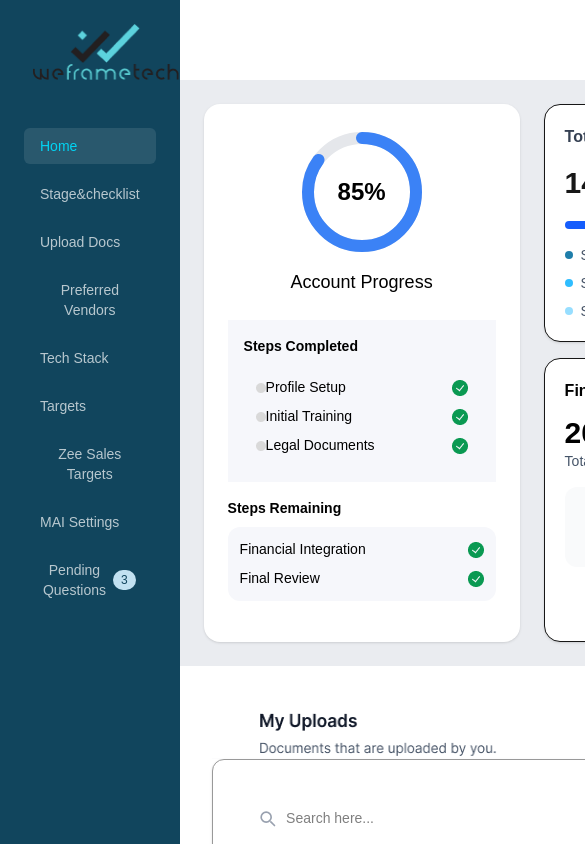
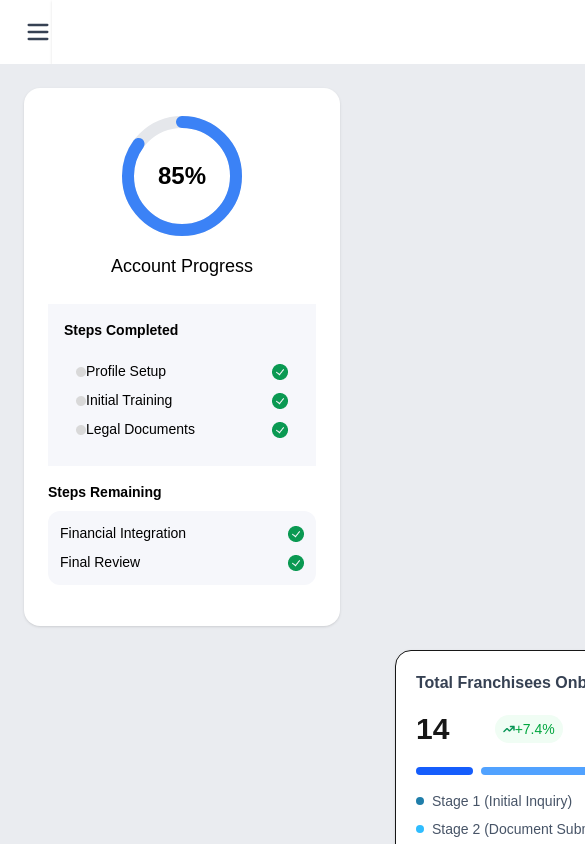
Before and after one commit to PranaySAG/weframetech-next, a Next.js app: page / in a window 390 px wide. Shown: the top 844 px of the page, 585 px wide, since content can reach past the window. Built offline with nearby package versions, Linux system fonts and the light colour scheme.

Commit message:
responsive sidebar

```diff
--- a/app/component/Navbar.tsx
+++ b/app/component/Navbar.tsx
@@ -1,17 +1,29 @@
-import React from 'react'
-import Image from 'next/image';
+import React from "react";
+import Image from "next/image";
 import avatar from "../../public/assets/Avatar.png";
 import Gear from "../../public/assets/Gear.png";
 
 function Navbar() {
   return (
-    <div className="h-[80px] w-[1192px] bg-white flex items-center justify-end pr-[32px]">
-        <div className='h-[40px] w-[96px] flex justify-between items-center gap-xl'>
-          <Image alt="gear" src={Gear} width={20} height={20} className="h-[20px] w-[20px] radius-sm spacing-md" />
-          <Image alt="avatar" src={avatar} width={40} height={40} className="h-[40px] w-[40px] radius-full" />
-        </div>
+    <div className="w-full h-16 bg-white flex items-center justify-end px-4 md:px-8 shadow">
+      <div className="flex items-center gap-4">
+        <Image
+          alt="gear"
+          src={Gear}
+          width={20}
+          height={20}
+          className="h-5 w-5"
+        />
+        <Image
+          alt="avatar"
+          src={avatar}
+          width={40}
+          height={40}
+          className="h-10 w-10 rounded-full"
+        />
+      </div>
     </div>
-  )
+  );
 }
 
-export default Navbar
+export default Navbar;
--- a/app/page.tsx
+++ b/app/page.tsx
@@ -1,3 +1,5 @@
+"use client";
+import { useState } from "react";
 import Image from "next/image";
 import logo from "../public/assets/Group (2).png";
 import img2 from "../public/assets/Group (3).png";
@@ -7,30 +9,28 @@ import FinancialTarget from "./component/FinancialTarget";
 import DashboardCards from "./component/DashboardCard";
 import InsightsAndLeads from "./component/InsightAndLead";
 import DocumentTable from "./component/DocumentTable";
-import img1 from '../public/assets/Content.png'
+import img1 from "../public/assets/Content.png";
+import { Menu, X } from "lucide-react";
 
 export default function Home() {
+  const [open, setOpen] = useState(false);
   return (
     <div className="flex min-h-screen">
-      <div className="bg-[#11455D] w-[248px] py-4 px-2 flex flex-col">
-        <div>
-          <div className="h-[72px] w-[146px] flex flex-col justify-center">
-            <Image
-              src={logo}
-              alt="logo"
-              width={70}
-              height={40}
-              className="ml-[62px]"
-            />
-            <Image
-              src={img2}
-              alt="logos"
-              width={146}
-              height={15}
-              className="ml-[25px]"
-            />
+      <div
+        className={`md:static top-0 left-0 bg-[#11455D] w-[248px] min-h-screen py-4 px-2 flex flex-col z-50 transform transition-transform duration-300 ${
+          open ? "fixed translate-x-0" : "fixed -translate-x-full md:translate-x-0"
+        }`}
+      >
+        <div className="flex items-center justify-between px-4">
+          <div className="flex flex-col items-center">
+            <Image src={logo} alt="logo" width={70} height={40} />
+            <Image src={img2} alt="logos" width={146} height={15} />
           </div>
-          <nav className="pt-10 flex flex-col gap-8">
+          <button onClick={() => setOpen(false)} className="md:hidden text-white">
+            <X size={28} />
+          </button>
+        </div>
+        <nav className="pt-10 flex flex-col gap-8 flex-1">
           <div className="flex flex-col gap-3 px-4">
             <TabButton label="Home" current={true} />
             <TabButton label="Stage&checklist" />
@@ -44,19 +44,25 @@ export default function Home() {
           </div>
         </nav>
       </div>
+      <div className="flex flex-col flex-1 min-h-screen">
+        <div className="h-16 bg-white flex items-center justify-between px-6 shadow md:justify-end">
+          <button onClick={() => setOpen(!open)} className="md:hidden text-gray-700">
+            {open ? <X size={28} /> : <Menu size={28} />}
+          </button>
+          <Navbar />
         </div>
-      <div className="flex flex-col flex-1">
-        <Navbar />
-        <div className="p-6 flex bg-[#EAECF0] w-[1192px] h-[586px] gap-5">
+        <div className="p-6 grid bg-[#EAECF0] grid-cols-1 md:grid-cols-2 lg:grid-cols-3 gap-6 flex-1">
           <FinancialTarget />
           <DashboardCards />
-          <InsightsAndLeads/>
+          <InsightsAndLeads />
         </div>
-        <div className="h-[709px] w-[1192px] px-[32px] max-w-[1280px] gap-[24px] bg-white text-black">
-          <div className="w-[1128px] h-[709px] bg-white/20">
-            <div className="w-[1128px] h-[93px]  flex flex-col justify-between  bg-[#FFFFFF] ">
-              <div className="px-[24px] pt-[20px] h-[72px] w-[1128px] "><Image src={img1} alt="img" className="h-[72px] mb-[7px]  "/> </div>
-              <div className="border-b-[1px] border-[#fcfcfd] mt-[5px]"></div>
+        <div className="px-6 py-4 bg-white text-black">
+          <div className="w-full bg-white/20">
+            <div className="flex flex-col justify-between bg-[#FFFFFF]">
+              <div className="px-6 pt-5">
+                <Image src={img1} alt="img" className="h-18 w-auto mb-2" />
+              </div>
+              <div className="border-b border-[#fcfcfd]" />
             </div>
             <DocumentTable />
           </div>
```
Lines whose indentation alone changed are shown as unchanged.
